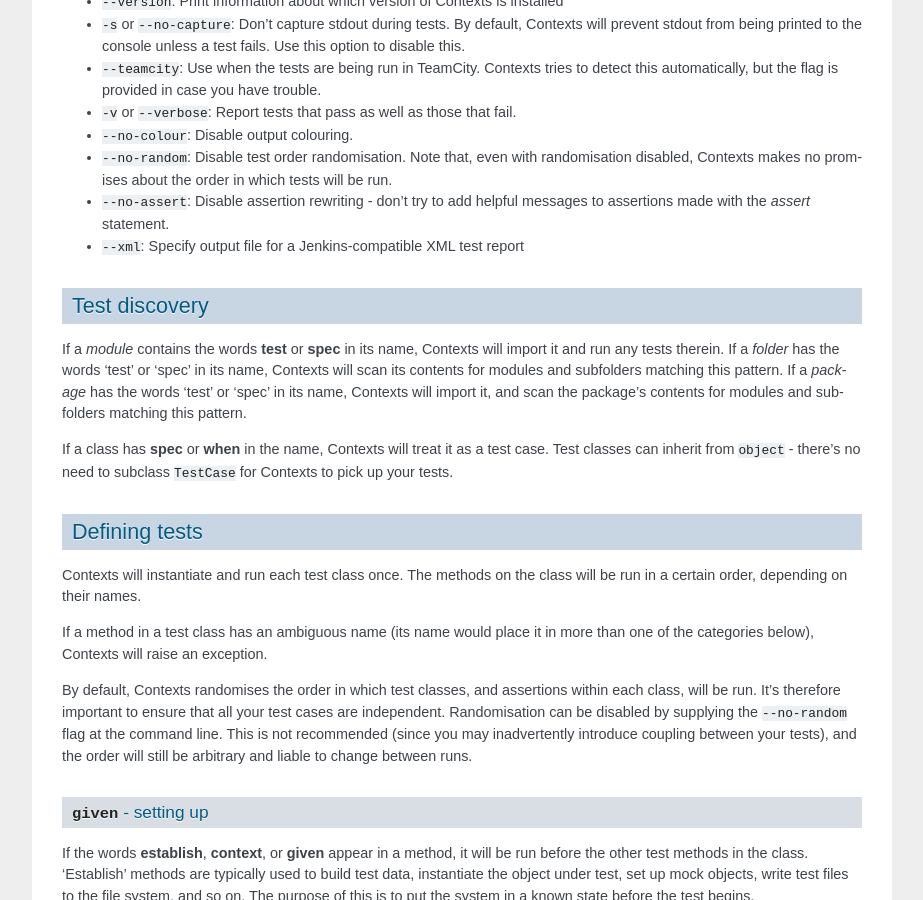
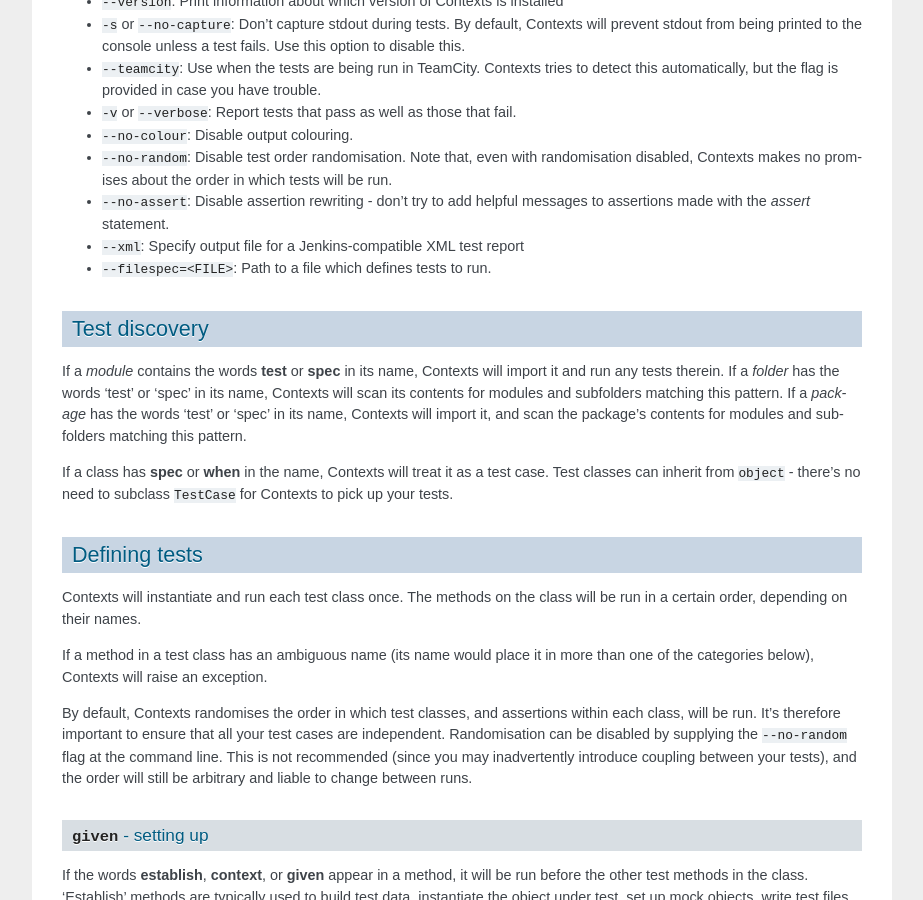
Before and after one commit to benjamin-hodgson/Contexts, a Sphinx documentation site: the page built from doc/guide.rst, in a window 1280 px wide and 900 px high, scrolled down 870 px. Shown: the whole window, without its empty margins (198-1121 px from the left). Built offline with Sphinx 7.4.7, drawn with Linux system fonts in a browser that asks for light colours.

Commit message:
add a note about new --filespec parameter

```diff
--- a/doc/guide.rst
+++ b/doc/guide.rst
@@ -36,6 +36,7 @@
 * ``--no-assert``: Disable :ref:`assertion rewriting <_assertion>` - don't try to add helpful messages to assertions made with
   the `assert` statement.
 * ``--xml``: Specify output file for a Jenkins-compatible XML test report
+* ``--filespec=<FILE>``: Path to a file which defines tests to run.
 
 
 .. _test-discovery:
```
